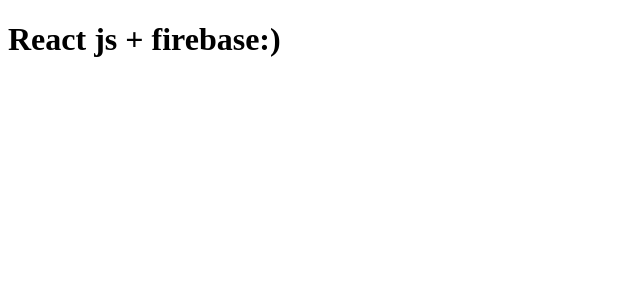
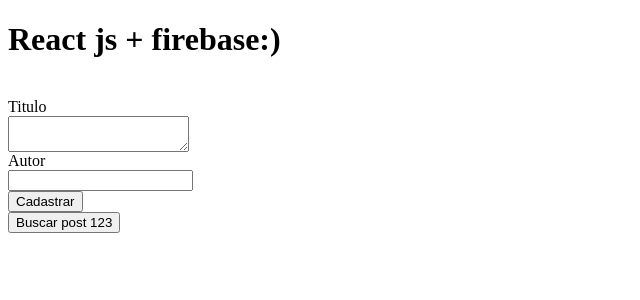
Before and after one commit to victor-magaldi/studies-firebase, a React (Create React App) app: page / in a window 1280 px wide. Shown: the top 300 px of the page, without its empty margins (0-640 px from the left). Built offline with nearby package versions, Linux system fonts and the light colour scheme.

Commit message:
buscar e inserir dados no firestore

```diff
--- a/src/App.js
+++ b/src/App.js
@@ -1,10 +1,84 @@
-import React from "react";
+import React, { useState } from "react";
+import "./style.css";
 import firebase from "./firebaseConnection";
 
 function App() {
+  const [titulo, setTitulo] = useState("");
+  const [autor, setAutor] = useState("");
+
+  async function handleSubmit(e) {
+    e.preventDefault();
+    // pode ser passar o id dentro do .doc
+    // .doc("1231121")
+    // o .add vai adicionar um id incremental
+    // await firebase
+    //   .firestore()
+    //   .collection("posts")
+    //   .doc("1231121")
+    //   .set({ autor: autor, titulo: titulo })
+    //   .then(() => {
+    //     console.log("dados cadastrados com sucesso");
+    //   })
+    //   .catch((error) => {
+    //     console.log(error, "algum erro ocorreu");
+    //   });
+
+    await firebase
+      .firestore()
+      .collection("posts")
+      .add({ autor: autor, titulo: titulo })
+      .then(() => {
+        console.log("dados cadastrados com sucesso");
+        setAutor("");
+        setAutor("");
+      })
+      .catch((error) => {
+        console.log(error, "algum erro ocorreu");
+      });
+  }
+  async function buscaPost() {
+    await firebase
+      .firestore()
+      .collection("posts")
+      .doc("123")
+      .get()
+      .then((snapShot) => {
+        setAutor(snapShot.data().autor);
+        setTitulo(snapShot.data().titulo);
+      })
+      .catch((error) => {
+        console.log(error, "algum erro ocorreu");
+      });
+  }
+
   return (
     <div className="App">
       <h1>React js + firebase:)</h1>
+      <br />
+      <form onSubmit={(e) => handleSubmit(e)}>
+        <label htmlFor="">Titulo</label>
+        <textarea
+          name="teste"
+          value={titulo}
+          onChange={(e) => {
+            setTitulo(e.target.value);
+          }}
+        ></textarea>
+
+        <label htmlFor="autor">Autor</label>
+        <input
+          type="text"
+          name=""
+          value={autor}
+          id=""
+          onChange={(e) => {
+            setAutor(e.target.value);
+          }}
+        />
+        <button type="submit"> Cadastrar</button>
+      </form>
+
+      <button onClick={() => buscaPost()}>Buscar post 123</button>
     </div>
   );
 }
--- a/src/firebaseConnection.js
+++ b/src/firebaseConnection.js
@@ -11,8 +11,6 @@
   measurementId: "G-L6VNKFHS8S",
 };
 // Initialize Firebase
-if (!firebase.app.length) {
-  firebase.initializeApp(firebaseConfig);
-}
+firebase.initializeApp(firebaseConfig);
 
 export default firebase;
--- /dev/null
+++ b/src/style.css
@@ -0,0 +1,7 @@
+form {
+  display: flex;
+  align-items: flex-start;
+  justify-content: center;
+  width: 600px;
+  flex-direction: column;
+}
```
